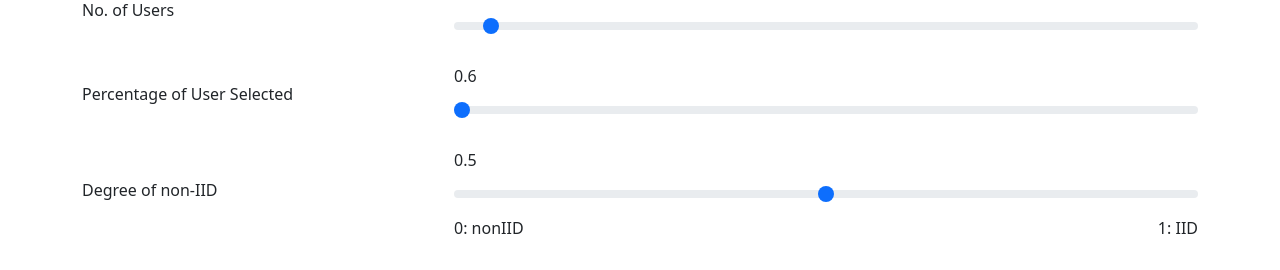
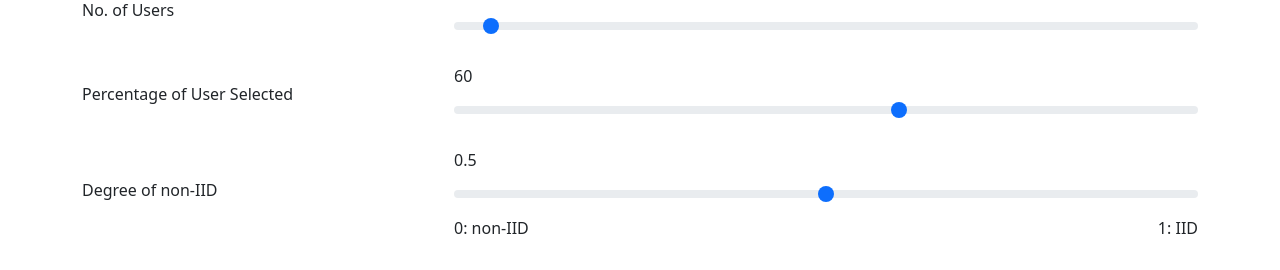
Before and after one commit to Puvan-git/federated-learning, a React (Create React App) app in the folder frontend/: page / in a window 1280 px wide. Shown: the part 675-945 px from the top of the page. Built offline with nearby package versions, Linux system fonts and the light colour scheme.

Commit message:
minor changes to labels_v2

```diff
--- a/frontend/src/Form.js
+++ b/frontend/src/Form.js
@@ -8,7 +8,7 @@ function Form({ onFormSubmit, navigate }) {
     const [rangeValueEpochs, setRangeValueEpochs] = useState(10);
     const [rangeValueComm, setRangeValueComm] = useState(10);
     const [rangeValueUser, setRangeValueUser] = useState(5);
-    const [rangeValueFrac, setRangeValueFrac] = useState(0.6);
+    const [rangeValueFrac, setRangeValueFrac] = useState(60);
     const [rangeValueDeg, setRangeValueDeg] = useState(0.5);
 
 
@@ -157,7 +157,7 @@ function Form({ onFormSubmit, navigate }) {
                             className="form-range"
                             id="rangeInput"
                             type="range"
-                            min="60"
+                            min="0"
                             max="100"
                             step="0.01"
                             value={rangeValueFrac}
@@ -184,7 +184,7 @@ function Form({ onFormSubmit, navigate }) {
                             onChange={(e) => setRangeValueDeg(e.target.value)}
                         />
                         <div className="d-flex justify-content-between mt-1">
-                            <span>0: nonIID</span>
+                            <span>0: non-IID</span>
                             <span>1: IID</span>
                         </div>
                     </div>
```
